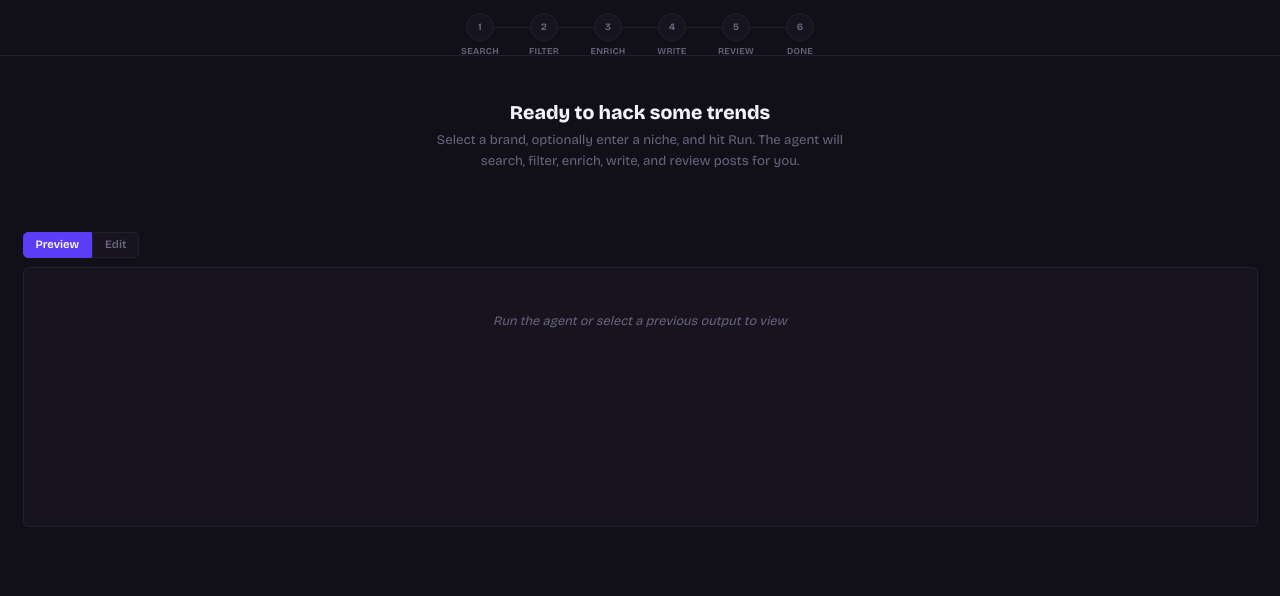
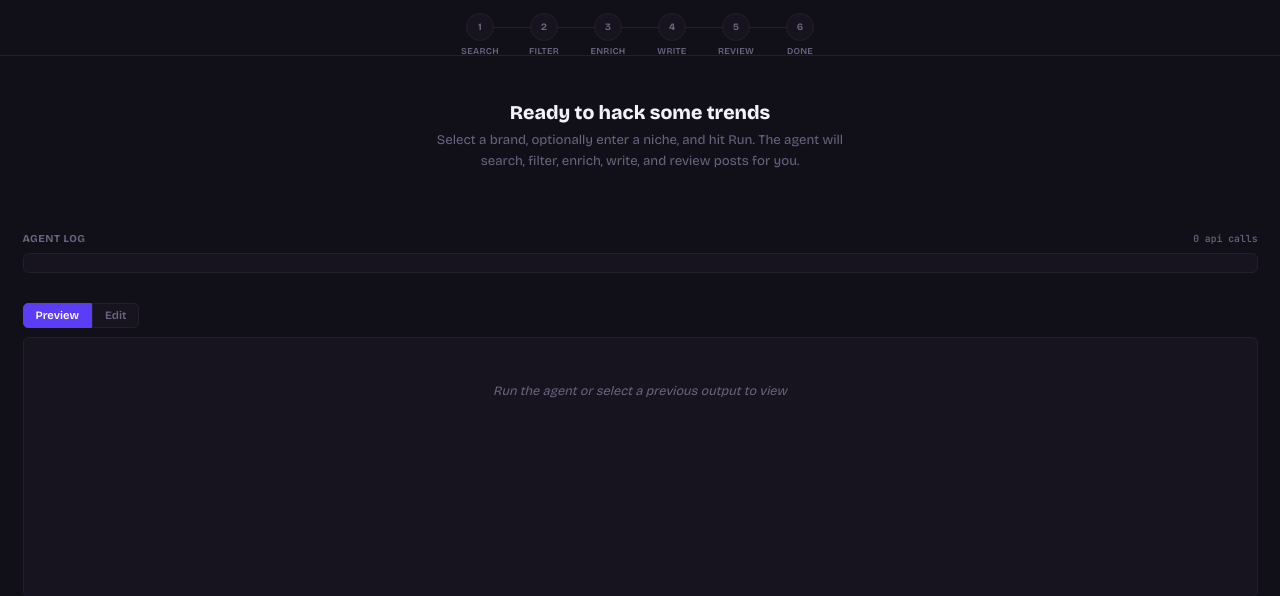
Before and after one commit to gaarushi143/TrendyAgent, a Flask app: page / in a window 1280 px wide. Shown: the part 66-662 px from the top of the page. Run offline with Flask 3, Linux system fonts and the light colour scheme; data that the repository does not hold is empty; some libraries are stand-ins or nearby versions.

Commit message:
Keep agent console always visible
The log panel is now shown on page load instead of appearing only
when a run starts, so it's always accessible.

Co-Authored-By: Claude Opus 4.6 <noreply@anthropic.com>

```diff
--- a/web/templates/index.html
+++ b/web/templates/index.html
@@ -100,7 +100,6 @@ input[type="text"] { width: 160px; }
 /* Console */
 .console-section {
   padding: 1rem 1.5rem;
-  display: none;
 }
 .console-header {
   display: flex; align-items: center; justify-content: space-between;
@@ -359,7 +358,6 @@ function runAgent() {
   updateApiCallsBadge();
 
   document.getElementById('welcome').style.display = 'none';
-  document.getElementById('console-section').style.display = '';
   document.getElementById('console').innerHTML = '';
   resetPipeline();
 
```
